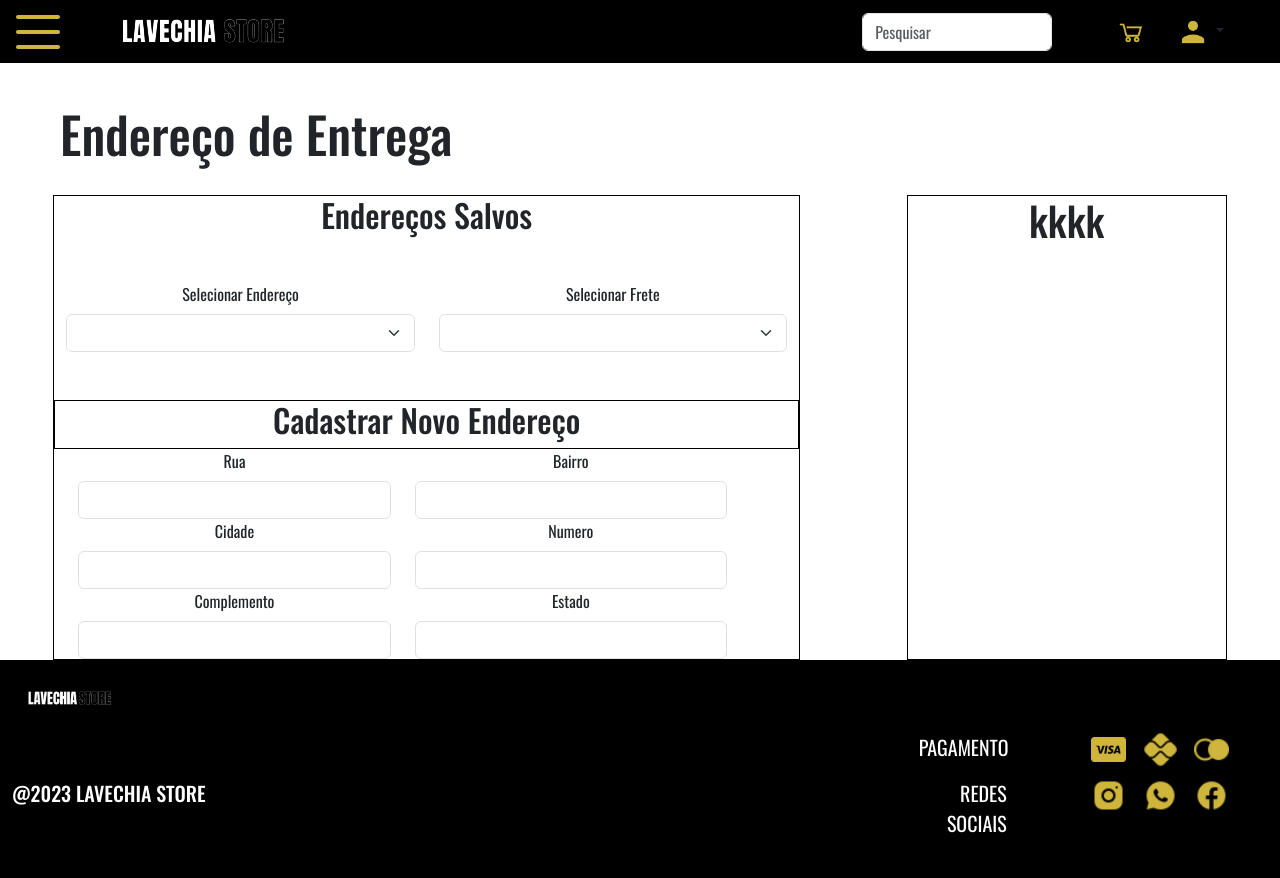
After one commit to RianPaiva/loja_virtual, a PHP site: page /application/pages/endereco.php in a window 1280 px wide. The commit adds this page. Run offline with PHP 8.4, Linux system fonts and the light colour scheme; some libraries are stand-ins or nearby versions.

Commit message:
endereco

```diff
--- a/application/adm/cadastro_usuario.php
+++ b/application/adm/cadastro_usuario.php
@@ -66,7 +66,7 @@ include("../header_footer/header.php");
 
                 <div class="col-md-3 ">
                     <label for="nome" class="form-label">Nome</label>
-                    <input type="text" class="form-control" oninput="handleInput(event)" id="nome">
+                    <input type="text" class="form-control" id="nome">
                 </div>
 
 
--- /dev/null
+++ b/application/css/style_endereco.css
@@ -0,0 +1,3 @@
+.text-container {
+    font-size: 50px;
+}
--- /dev/null
+++ b/application/pages/endereco.php
@@ -0,0 +1,124 @@
+<?php
+include("../header_footer/header.php");
+?>
+
+<link href="../css/style_carrinho.css" rel="stylesheet">
+
+
+<div class="container-fluid mt-5">
+    <div class="row">
+        <div class="col">
+            <p>
+            <div class="text-container mb-4 mt-5 ms-5" style="font-weight:500">
+                Endereço de Entrega
+            </div>
+            </p>
+        </div>
+    </div>
+
+
+    <div class="row text-center justify-content-around">
+
+        <div class="col-md-7" style="border:1px solid black">
+            <h2> Endereços Salvos </h2>
+
+            <div class="row mt-5">
+                <div class="col-md-6">
+                    <label for="acesso" class="form-label"> Selecionar Endereço </label>
+                    <select class="form-select" id="acesso">
+                        <option></option>
+                        <option value="1"> Rua 1 </option>
+                        <option value="2"> Rua 2 </option>
+                        <option value="3"> Rua 3 </option>
+                    </select>
+                </div>
+
+                <div class="col-md-6">
+                    <label for="acesso" class="form-label"> Selecionar Frete </label>
+                    <select class="form-select" id="acesso">
+                        <option></option>
+                        <option value="1"> Rua 1 </option>
+                        <option value="2"> Rua 2 </option>
+                        <option value="3"> Rua 3 </option>
+                    </select>
+                </div>
+            </div>
+
+            <div class="row">
+                <div class="col-lg-12 mt-5" style="border:1px solid black">
+                    <h2> Cadastrar Novo Endereço </h2>
+                </div>
+
+                <div class="row">
+                    <form class="row justify-content-center">
+
+                        <div class="row justify-content-center">
+                            <div class="col-md-6">
+                                <label for="rua" class="form-label">Rua</label>
+                                <input type="text" class="form-control" id="rua">
+                            </div>
+
+                            <div class="col-md-6">
+                                <label for="bairro" class="form-label">Bairro</label>
+                                <input type="text" class="form-control" id="bairro">
+                            </div>
+
+                        </div>
+
+                        <div class="row justify-content-center">
+                            <div class="col-md-6">
+                                <label for="cidade" class="form-label">Cidade</label>
+                                <input type="text" class="form-control" id="cidade" placeholder="">
+                            </div>
+
+                            <div class="col-md-6">
+                                <label for="numero" class="form-label">Numero</label>
+                                <input type="text" class="form-control" id="numero" placeholder="">
+                            </div>
+                        </div>
+
+                        <div class="row justify-content-center">
+
+                            <div class="col-md-6">
+                                <label for="complemento" class="form-label">Complemento</label>
+                                <input type="text" class="form-control" id="complemento" placeholder="">
+                            </div>
+
+                            <div class="col-md-6">
+                                <label for="estado" class="form-label">Estado</label>
+                                <input type="text" class="form-control" id="estado" placeholder="">
+                            </div>
+                        </div>
+
+                </div>
+            </div>
+        </div>
+
+
+    <div class="col-md-3" style="border:1px solid black">
+        <h1> kkkk </h1>
+    </div>
+
+    </div>
+
+
+
+
+
+
+
+</div>
+
+
+</div>
+
+
+</html>
+
+
+
+<?php
+
+include("../header_footer/footer.php");
+
+?>
```
